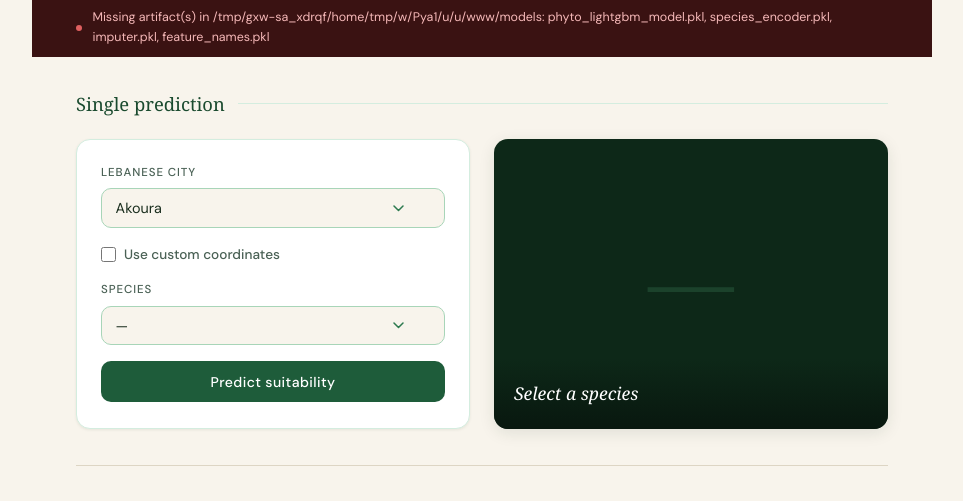
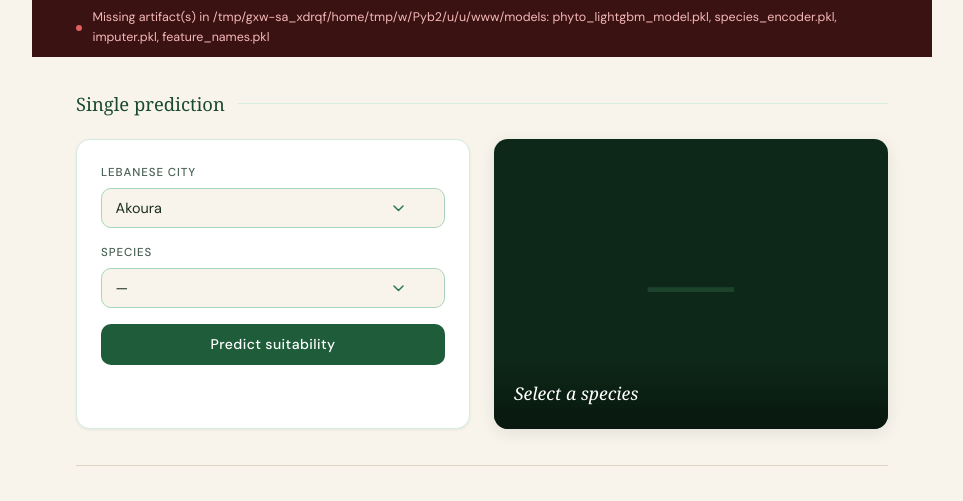
Before and after one commit to NourAfshal/PhytoLB, a FastAPI app: page / in a window 1280 px wide. Shown: the part 151-652 px from the top of the page, without its empty margins (158-1121 px from the left). Run offline with FastAPI, Linux system fonts and the light colour scheme; some libraries are stand-ins or nearby versions; some web fonts are replaced.

Commit message:
Remove custom coordinates option from prediction request and UI

```diff
--- a/main.py
+++ b/main.py
@@ -45,7 +45,6 @@ class PredictRequest(PathsBody):
     city: str | None = None
     latitude: float | None = None
     longitude: float | None = None
-    use_custom_coordinates: bool = False
     species: str = Field(..., min_length=1)
 
 
@@ -71,12 +70,9 @@ def _effective_paths(settings: Settings, override: PathsOverride | None) -> tupl
 
 def _resolve_lon_lat(
     city: str | None,
-    use_custom: bool,
     latitude: float | None,
     longitude: float | None,
 ) -> tuple[float, float, str]:
-    if use_custom and latitude is not None and longitude is not None:
-        return float(longitude), float(latitude), f"custom ({latitude:.4f}, {longitude:.4f})"
     if city and city in LEBANESE_CITIES:
         lat, lon = LEBANESE_CITIES[city]
         return lon, lat, city
@@ -84,7 +80,7 @@ def _resolve_lon_lat(
         raise HTTPException(status_code=400, detail=f"Unknown city: {city!r}.")
     raise HTTPException(
         status_code=400,
-        detail="Provide either a known ``city``, or ``use_custom_coordinates`` with ``latitude`` and ``longitude``.",
+        detail="Provide either a known ``city``",
     )
 
 
@@ -188,7 +184,6 @@ async def predict(req: PredictRequest) -> dict:
 
     lon, lat, label_used = _resolve_lon_lat(
         req.city,
-        req.use_custom_coordinates,
         req.latitude,
         req.longitude,
     )
--- a/templates/index.html
+++ b/templates/index.html
@@ -32,10 +32,6 @@
           <div class="form-card">
             <label for="city">Lebanese city</label>
             <select id="city"></select>
-            <div class="checkbox-row">
-              <input type="checkbox" id="use_custom" />
-              <label for="use_custom">Use custom coordinates</label>
-            </div>
             <div id="custom_coords" style="display: none">
               <div class="coord-grid">
                 <div>
@@ -816,7 +812,6 @@
                 body: JSON.stringify({
                   city,
                   species,
-                  use_custom_coordinates: false,
                 }),
               })
                 .then((r) => r.json())
@@ -1019,10 +1014,6 @@
       /* ══════════════════════════════════════════════════════
          EVENT LISTENERS
       ══════════════════════════════════════════════════════ */
-      document.getElementById("use_custom").addEventListener("change", () => {
-        document.getElementById("custom_coords").style.display =
-          document.getElementById("use_custom").checked ? "block" : "none";
-      });
       document
         .getElementById("species")
         .addEventListener("change", (e) => updatePhotoCard(e.target.value));
@@ -1037,18 +1028,10 @@
             out = document.getElementById("pred-result");
           err.style.display = "none";
           out.innerHTML = "";
-          const useCustom = document.getElementById("use_custom").checked;
           const speciesName = document.getElementById("species").value;
           const body = {
             city: document.getElementById("city").value,
             species: speciesName,
-            use_custom_coordinates: useCustom,
-            latitude: useCustom
-              ? parseFloat(document.getElementById("lat").value)
-              : null,
-            longitude: useCustom
-              ? parseFloat(document.getElementById("lon").value)
-              : null,
           };
           if (body.latitude !== null && Number.isNaN(body.latitude))
             delete body.latitude;
```
